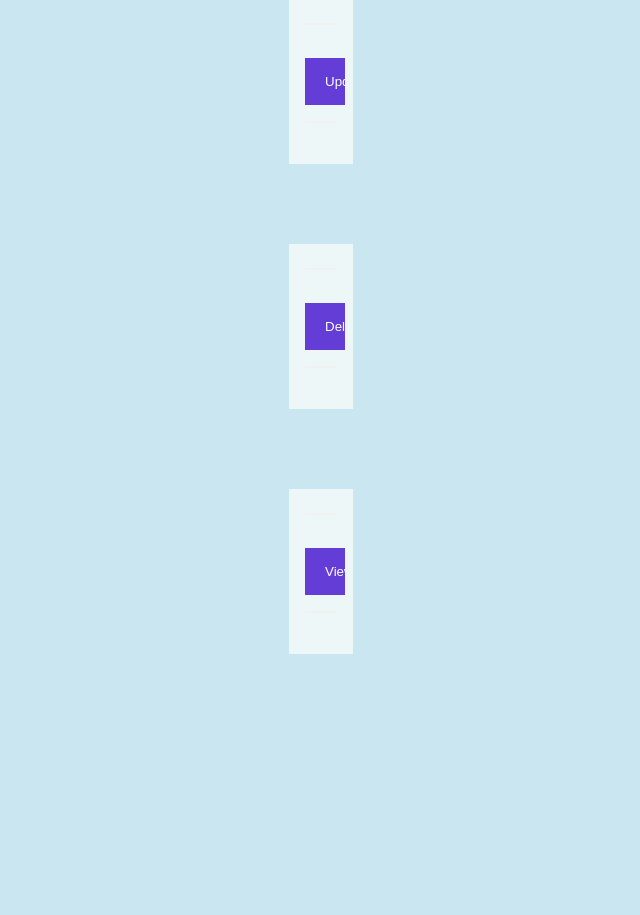
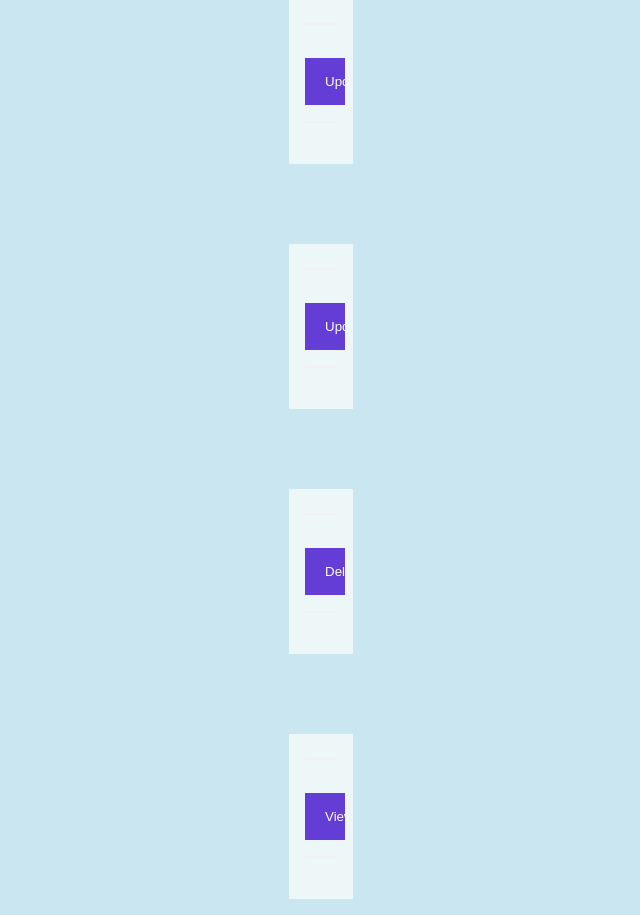
Before and after one commit to commando01000/project, a PHP site: page /afterlogin in a window 1280 px wide. Shown: the part 783-1698 px from the top of the page, without its empty margins (319-959 px from the left). Before the commit the page ends 1437 px from the top, so only its background shows below. Run offline with PHP 8.4, Linux system fonts and the light colour scheme.

Commit message:
Update afterlogin.php

```diff
--- a/afterlogin.php
+++ b/afterlogin.php
@@ -34,7 +34,14 @@
   <form method="post" action="">
     <div class="container">
     <hr>
-      <input type="submit" class="registerbtn" name="submit" value="Update">
+      <input type="submit" class="registerbtn" name="submit" value="Update Admin">
+      <hr>
+      </div>
+</form>
+   <form method="post" action="">
+    <div class="container">
+    <hr>
+      <input type="submit" class="registerbtn" name="submit" value="Update Patient">
       <hr>
       </div>
 </form>
```
